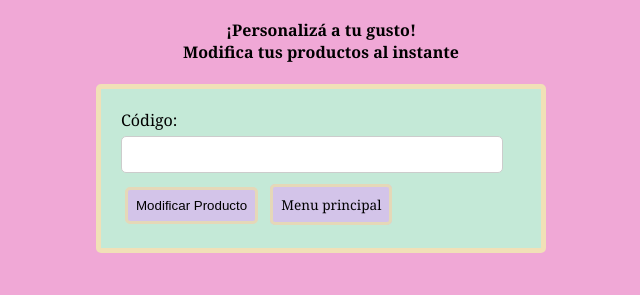
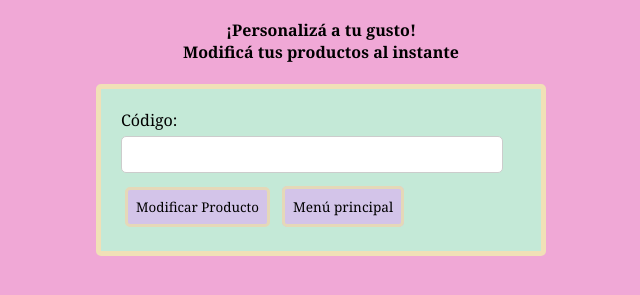
Before and after one commit to exebaldi/backofficeBagues, a plain HTML site: page modificaciones.html in a window 1280 px wide. Shown: the part 67-362 px from the top of the page, without its empty margins (319-959 px from the left). Drawn offline with nearby package versions, Linux system fonts and the light colour scheme.

Commit message:
correción textos2

```diff
--- a/estilos.css
+++ b/estilos.css
@@ -77,6 +77,7 @@ button {
     border: 3px solid #e5d8b8;
     border-radius: 5px;
     cursor: pointer;
+    font-family: Cambria, Cochin, Georgia ;
 }
 
 button:hover {
--- a/modificaciones.html
+++ b/modificaciones.html
@@ -11,7 +11,7 @@
 
 <body>
     <h1>Modificar productos</h1>
-    <h4>¡Personalizá a tu gusto! <br/> Modifica tus productos al instante</h4>
+    <h4>¡Personalizá a tu gusto! <br/> Modificá tus productos al instante</h4>
 
     <!-- Contenedor principal que será controlado por Vue.js. Este contenedor tendrá dos formularios. -->
     <div id="app">
@@ -19,7 +19,7 @@
         <form @submit.prevent="obtenerProducto">
             <label for="codigo">Código:</label>
             <input type="text" v-model="codigo" required><br>
-            <button type="submit">Modificar Producto</button> <a href="index.html">Menu principal</a>
+            <button type="submit">Modificar Producto</button> <a href="index.html">Menú principal</a>
         </form>
 
         <!-- Segundo formulario: se muestra solo si mostrarDatosProducto es verdadero. Llama a la función guardarCambios -->
@@ -56,7 +56,7 @@
                 <input type="file" id="nuevaImagen" @change="seleccionarImagen"><br>
 
                 <br>
-                <label for="proveModificar">Categoria:</label>
+                <label for="proveModificar">Categoría:</label>
                 <input type="text" id="proveModificar" v-model="categoria" required><br>
 
                 <button type="submit">Guardar Cambios</button>
```
Also changed, not shown: listado.html (+1 -1 lines).
